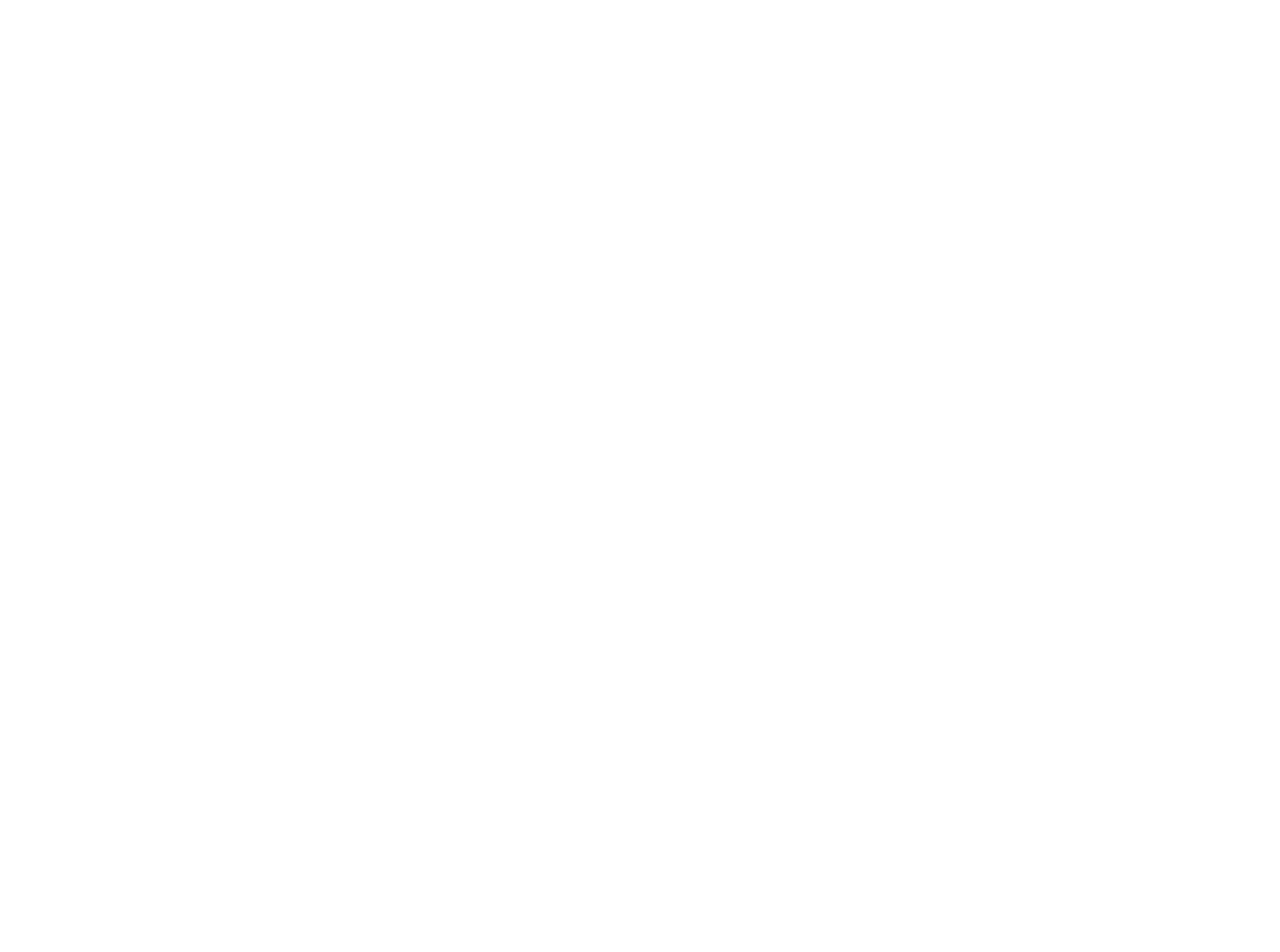
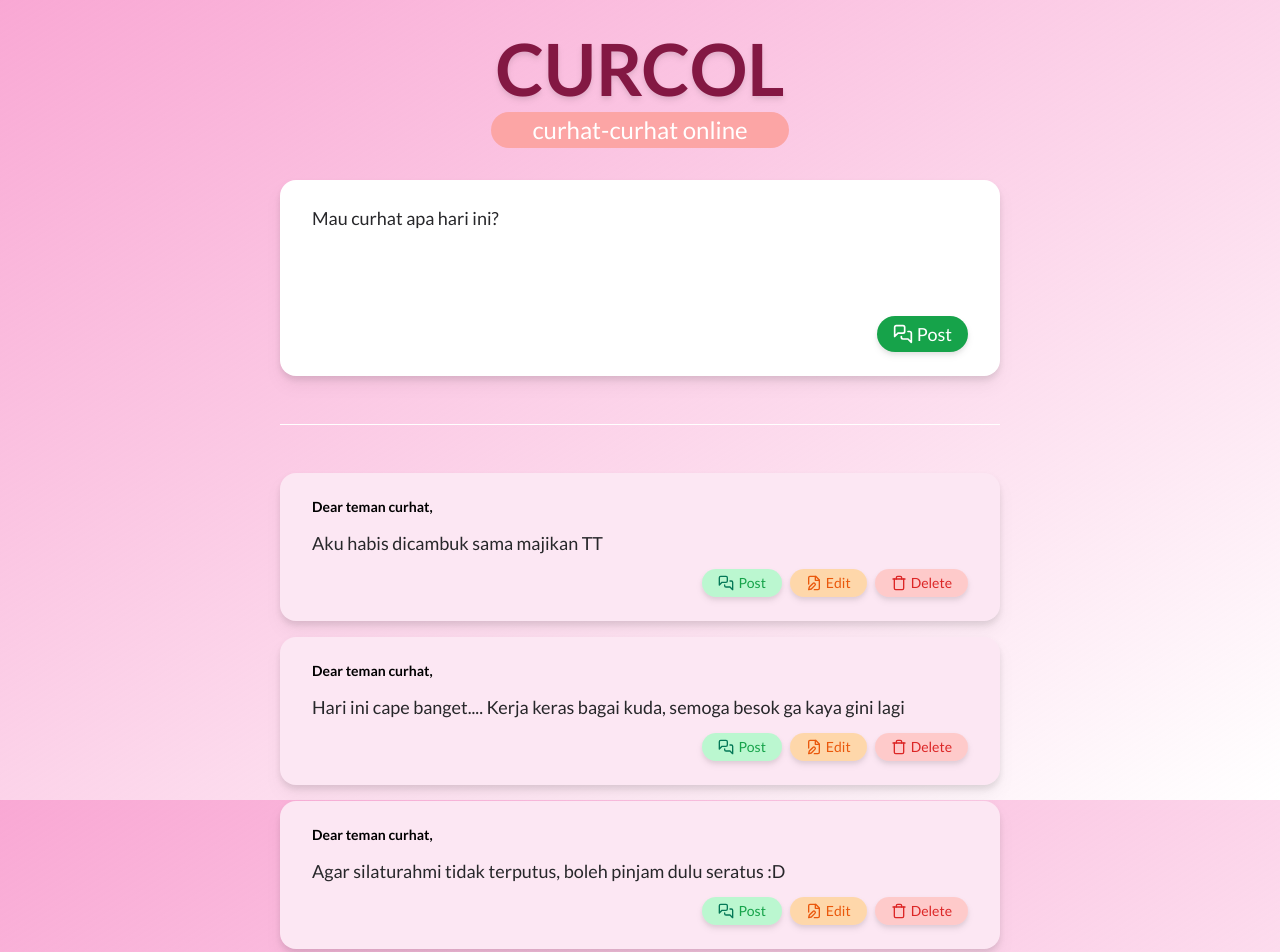
Before and after one commit to ekmigasari/noteapp, a Next.js app: page / in a window 1280 px wide. Shown: the top 952 px of the page. Before the commit the page ends 800 px from the top, so only its background shows below. Built offline with nearby package versions, Linux system fonts and the light colour scheme.

Commit message:
Finished Styling

```diff
--- a/package.json
+++ b/package.json
@@ -9,9 +9,10 @@
     "lint": "next lint"
   },
   "dependencies": {
+    "lucide-react": "^0.292.0",
+    "next": "14.0.3",
     "react": "^18",
-    "react-dom": "^18",
-    "next": "14.0.3"
+    "react-dom": "^18"
   },
   "devDependencies": {
     "autoprefixer": "^10.0.1",
--- a/src/app/page.js
+++ b/src/app/page.js
@@ -1,3 +1,109 @@
+import { Edit } from "lucide-react";
+import { MessagesSquare, Trash, FileEdit } from "lucide-react";
+
 export default function Page() {
-  return <div></div>;
+  return (
+    //Header
+    <main>
+      <div class="flex flex-col justify-center items-center gap-2 mb-8">
+        <div className="text-center text-7xl font-bold tracking-normal font-sans text-pink-900 drop-shadow-md">
+          CURCOL
+        </div>
+        <div className="w-[298px]  flex justify-center item-center text-white text-2xl rounded-3xl bg-red-300 px-1 py-0.5 font-sans">
+          curhat-curhat online
+        </div>
+      </div>
+
+      <div className="card bg-white min-h-[196px] justify-between">
+        <div className="textArea">Mau curhat apa hari ini?</div>
+        <div className="btnPrimary bg-green-600 text-white text-lg">
+          <div>
+            <MessagesSquare size={20} color="#ffffff" />
+          </div>
+          <div>Post</div>
+        </div>
+      </div>
+      <div class="border-t border-white my-12"></div>
+
+      <section className="flex flex-col gap-4">
+        <div className="card">
+          <div className="self-stretch font-bold text-sm ">
+            Dear teman curhat,
+          </div>
+          <div className="textArea">Aku habis dicambuk sama majikan TT</div>
+          <div className="btnBox">
+            <div className="btnPrimary bg-green-200 text-green-600">
+              <MessagesSquare size={16} color="#047857" />
+              <div>Post</div>
+            </div>
+            <div className="btnPrimary bg-orange-200 text-orange-600">
+              <div>
+                <FileEdit size={16} color="#ea580c" />
+              </div>
+              <div>Edit</div>
+            </div>
+            <div className="btnPrimary bg-red-200 text-red-600">
+              <div>
+                <Trash size={16} color="#dc2626" />
+              </div>
+              <div>Delete</div>
+            </div>
+          </div>
+        </div>
+        <div className="card ">
+          <div className="self-stretch font-bold text-sm ">
+            Dear teman curhat,
+          </div>
+          <div className="textArea">
+            Hari ini cape banget.... Kerja keras bagai kuda, semoga besok ga
+            kaya gini lagi
+          </div>
+          <div className="btnBox">
+            <div className="btnPrimary bg-green-200 text-green-600">
+              <MessagesSquare size={16} color="#047857" />
+              <div>Post</div>
+            </div>
+            <div className="btnPrimary bg-orange-200 text-orange-600">
+              <div>
+                <FileEdit size={16} color="#ea580c" />
+              </div>
+              <div>Edit</div>
+            </div>
+            <div className="btnPrimary bg-red-200 text-red-600">
+              <div>
+                <Trash size={16} color="#dc2626" />
+              </div>
+              <div>Delete</div>
+            </div>
+          </div>
+        </div>
+        <div className="card">
+          <div className="self-stretch font-bold text-sm ">
+            Dear teman curhat,
+          </div>
+          <div className="textArea">
+            Agar silaturahmi tidak terputus, boleh pinjam dulu seratus :D
+          </div>
+          <div className="btnBox">
+            <div className="btnPrimary bg-green-200 text-green-600">
+              <MessagesSquare size={16} color="#047857" />
+              <div>Post</div>
+            </div>
+            <div className="btnPrimary bg-orange-200 text-orange-600">
+              <div>
+                <FileEdit size={16} color="#ea580c" />
+              </div>
+              <div>Edit</div>
+            </div>
+            <div className="btnPrimary bg-red-200 text-red-600">
+              <div>
+                <Trash size={16} color="#dc2626" />
+              </div>
+              <div>Delete</div>
+            </div>
+          </div>
+        </div>
+      </section>
+    </main>
+  );
 }
--- a/src/styles/globals.css
+++ b/src/styles/globals.css
@@ -1,3 +1,27 @@
+@import url("https://fonts.googleapis.com/css2?family=Lato:wght@400;700&display=swap");
+
 @tailwind base;
 @tailwind components;
 @tailwind utilities;
+
+@layer base {
+  body {
+    @apply bg-gradient-to-br from-pink-300 to-transparent min-h-screen bg-fixed max-w-3xl m-auto py-8 px-6 font-sans;
+  }
+}
+
+@layer components {
+  .card {
+    @apply flex self-stretch flex-col justify-end items-end gap-3 px-8 py-6 rounded-2xl bg-pink-100 drop-shadow-lg font-sans;
+  }
+
+  .btnPrimary {
+    @apply flex justify-center items-center px-4 py-1 rounded-3xl drop-shadow-md font-sans text-sm gap-1;
+  }
+  .btnBox {
+    @apply justify-end items-end gap-2 inline-flex;
+  }
+  .textArea {
+    @apply self-stretch text-lg text-zinc-800 font-sans;
+  }
+}
--- a/tailwind.config.js
+++ b/tailwind.config.js
@@ -1,13 +1,12 @@
 /** @type {import('tailwindcss').Config} */
 module.exports = {
-  content: [
-    './src/**/*.{js,ts,jsx,tsx,mdx}',
-
-  ],
+  content: ["./src/**/*.{js,ts,jsx,tsx,mdx}"],
   theme: {
     extend: {
-
+      fontFamily: {
+        sans: ["Lato", "sans-serif"],
+      },
     },
   },
   plugins: [],
-}
+};
```
Also changed, not shown: 1 other file (tests, documents, lock files or other folders).
